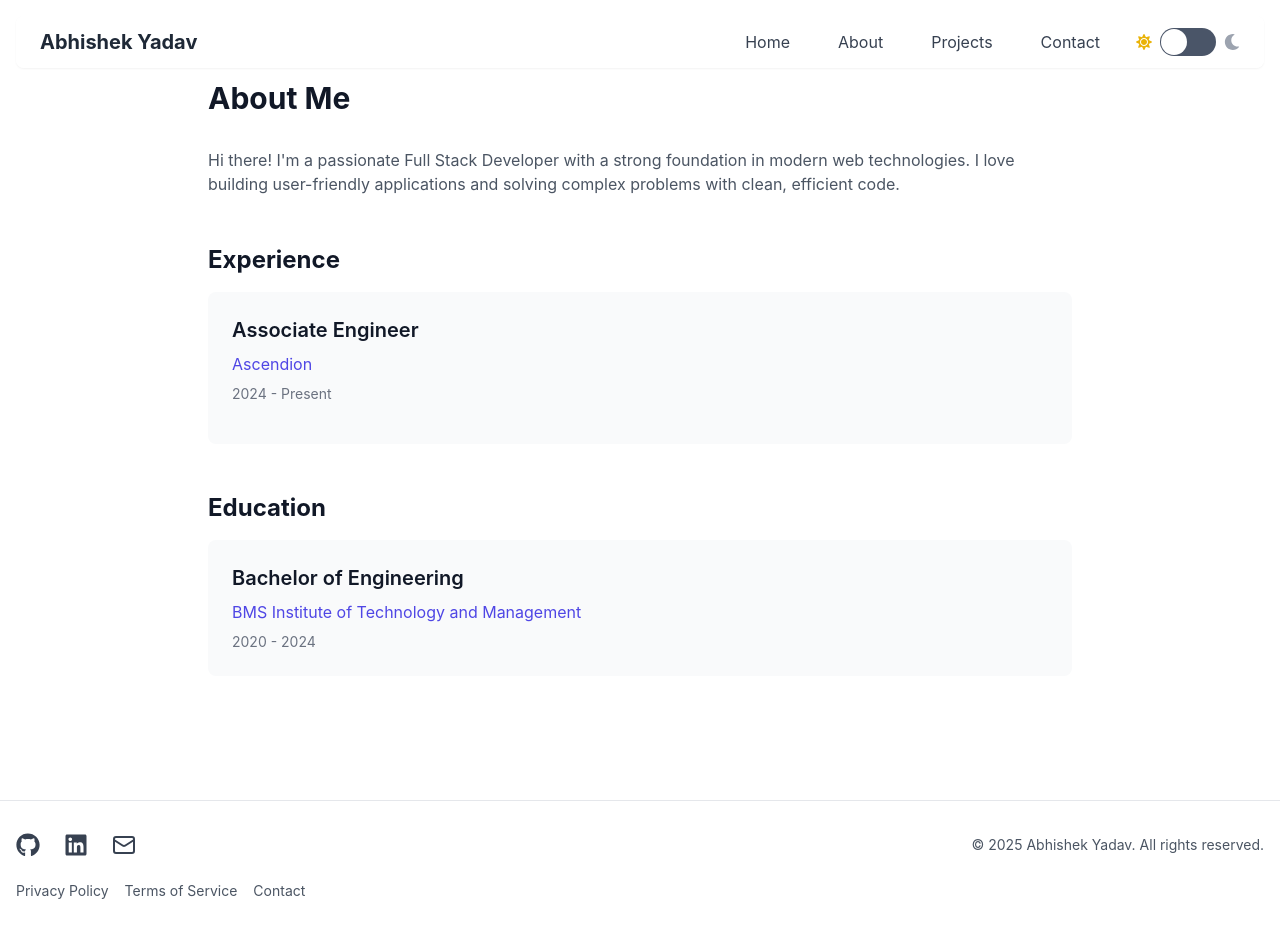
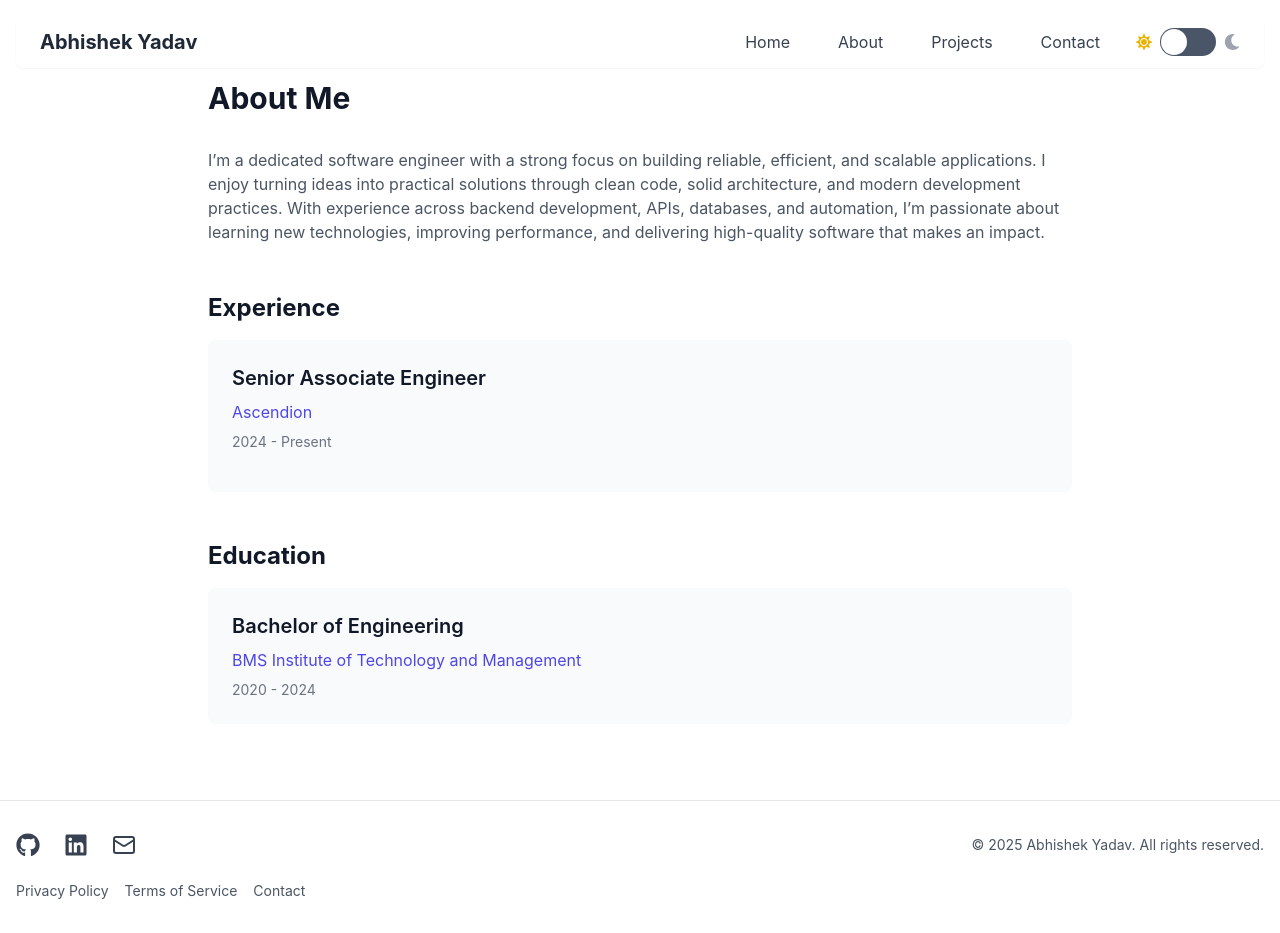
Before and after one commit to Abhi181818/Portfolio, a React (Vite) app: page /about in a window 1280 px wide. Built offline with nearby package versions, Linux system fonts and the light colour scheme.

Commit message:
Revise introduction and update job title to Senior Associate Engineer
Updated personal introduction and job title in About page.

```diff
--- a/src/pages/About.jsx
+++ b/src/pages/About.jsx
@@ -10,8 +10,8 @@ function About() {
 
         <div className="prose dark:prose-invert max-w-none">
           <p className="text-gray-600 dark:text-gray-300 mb-6">
-            Hi there! I'm a passionate Full Stack Developer with a strong foundation in modern web technologies.
-            I love building user-friendly applications and solving complex problems with clean, efficient code.
+           I’m a dedicated software engineer with a strong focus on building reliable, efficient, and scalable applications. I enjoy turning ideas into practical solutions through clean code, solid architecture, and modern development practices.
+With experience across backend development, APIs, databases, and automation, I’m passionate about learning new technologies, improving performance, and delivering high-quality software that makes an impact.
           </p>
 
           <h2 className="text-2xl font-bold text-gray-900 dark:text-white mt-12 mb-4">
@@ -20,10 +20,9 @@ function About() {
           <div className="space-y-8">
             {[
               {
-                title: 'Associate Engineer',
+                title: 'Senior Associate Engineer',
                 company: 'Ascendion',
                 period: '2024 - Present',
-                // description: 'Lead development of modern web applications using React and Node.js.'
               },
             ].map((job, index) => (
               <div
```
